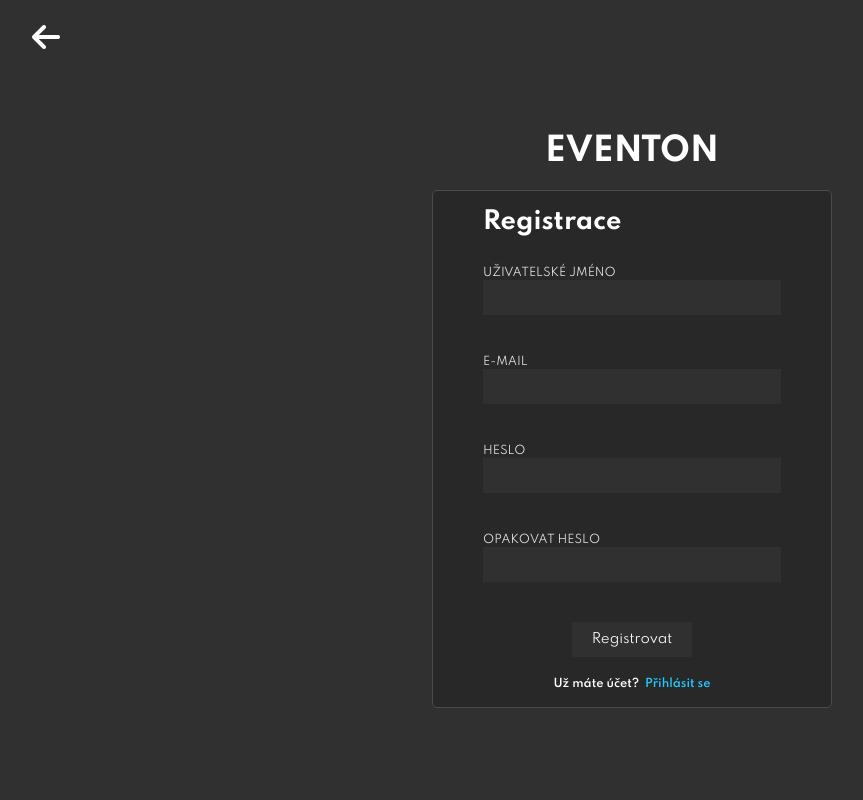
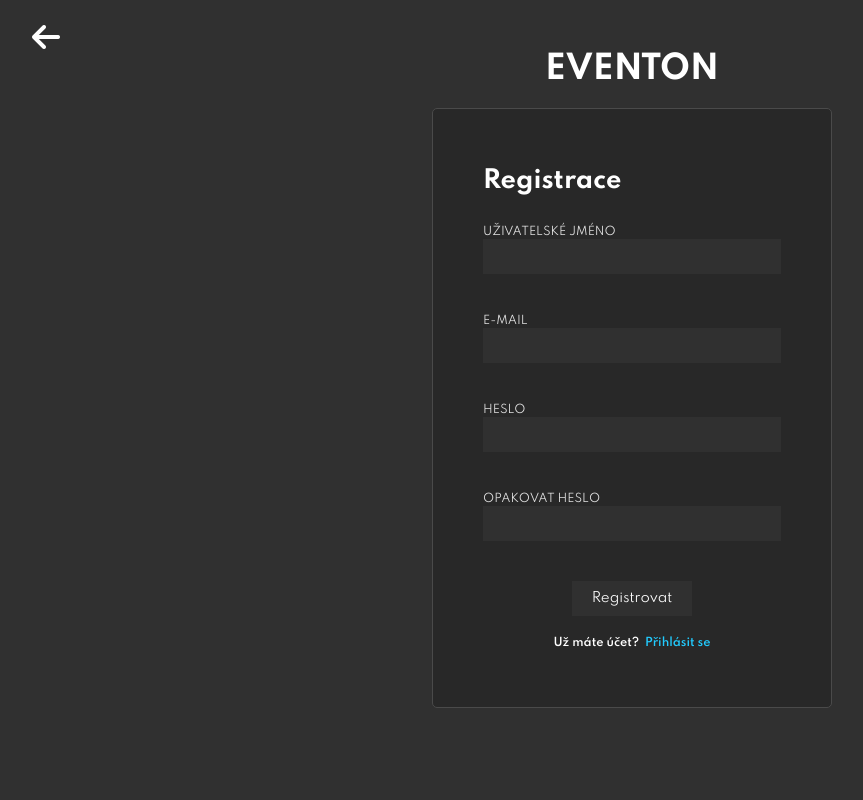
Before and after one commit to mrWintex/eventon, a PHP site: page /registration.php in a window 1280 px wide. Shown: the whole page, without its empty margins (8-871 px from the left). Run offline with PHP 8.4, Linux system fonts and the light colour scheme; some libraries are stand-ins or nearby versions.

Commit message:
malé změny v scss a vyhledávání

```diff
--- a/css/style.css
+++ b/css/style.css
@@ -414,8 +414,8 @@ button {
   -webkit-box-direction: normal;
       -ms-flex-direction: column;
           flex-direction: column;
-  height: calc(100vh - 60px);
-  margin-top: 60px;
+  margin-block: 50px;
+  height: 100%;
 }
 
 .form-wrapper .account-form {
@@ -435,7 +435,8 @@ button {
   border: 1px solid #4a4a4a;
   border-radius: 5px;
   background: #282828;
-  height: 70%;
+  height: 100% !important;
+  min-height: 600px;
   width: 100%;
   max-width: 400px;
   padding: 30px 50px;
--- a/scss/pages/_forms.scss
+++ b/scss/pages/_forms.scss
@@ -1,19 +1,19 @@
 .form-wrapper{
+    $margin: 50px;
     @include flex($justify-content: center, $align-items: center, $flex-direction: column);
-    height: calc(100vh - #{$navigation-height});
-    margin-top: $navigation-height;
+    margin-block: $margin;
+    height: 100%;
 
     .account-form{
         @include flex($justify-content: center, $flex-direction: column);
         @include border($form-border, $radius: 5px);
         background: darken($color: $background-color, $amount: 3);
-        height: 70%;
+        height: 100% !important;
+        min-height: 600px;
         width: 100%;
         max-width: 400px;
         padding: 30px 50px;
         margin: 20px;
-
-
         &.addpost{
             @include flex($justify-content: flex-start, $flex-direction: column, $align-items: flex-start);
             max-width: unset;
```
Also changed, not shown: js/LoadMoreImages.js (+6 -9 lines), 1 other file.
